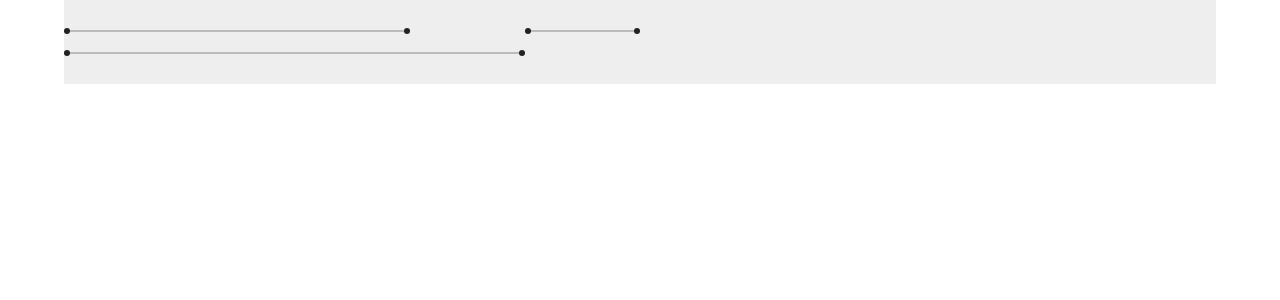
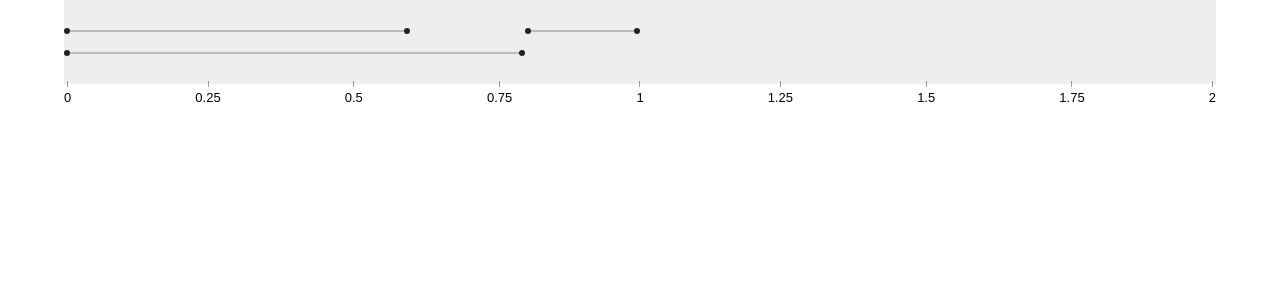
Before and after one commit to gastonfig/spectacular, a React (Create React App) app: page / in a window 1280 px wide. Shown: the top 300 px of the page. Built offline with nearby package versions, Linux system fonts and the light colour scheme.

Commit message:
Time-ruler POC.

```diff
--- a/src/App.js
+++ b/src/App.js
@@ -1,12 +1,14 @@
 import React, { Component } from 'react';
 import './App.css';
 import Timeline from './components/Timeline';
+import TimeRuler from './components/TimeRuler';
 
 class App extends Component {
   render() {
     return (
       <div className="App">
         <Timeline />
+        <TimeRuler />
       </div>
     );
   }
--- /dev/null
+++ b/src/components/TimeRuler.js
@@ -0,0 +1,42 @@
+import React from "react";
+import styled from "styled-components";
+
+const times = [
+  0, 0.25, 0.5, 0.75, 1, 1.25, 1.5, 1.75, 2
+];
+
+const TimeRuler = () => (
+  <Container>
+  {
+    times.map((time, key) => (
+      <Number key={key}>
+        {time}
+      </Number>
+    ))
+  }
+  </Container>
+);
+
+const Container = styled.div`
+  display: flex;
+  justify-content: space-between;
+`;
+
+const Number = styled.span`
+  align-items: center;
+  display: flex;
+  flex-direction: column;
+  font-size: 13px;
+
+  &:before {
+    background: #999;
+    content: '';
+    display: block;
+    height: 6px;
+    margin-bottom: 3px;
+    margin-top: -3px;
+    width: 1px;
+  }
+`;
+
+export default TimeRuler;
```
Also changed, not shown: src/components/Timeline.js (line endings or trailing spaces), 1 other file (tests, documents, lock files or other folders).
